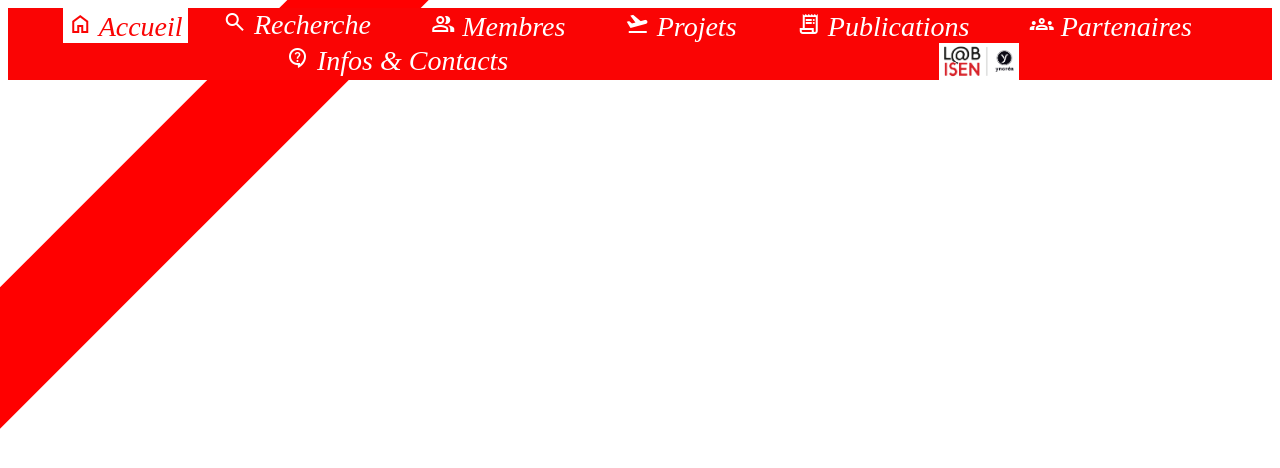
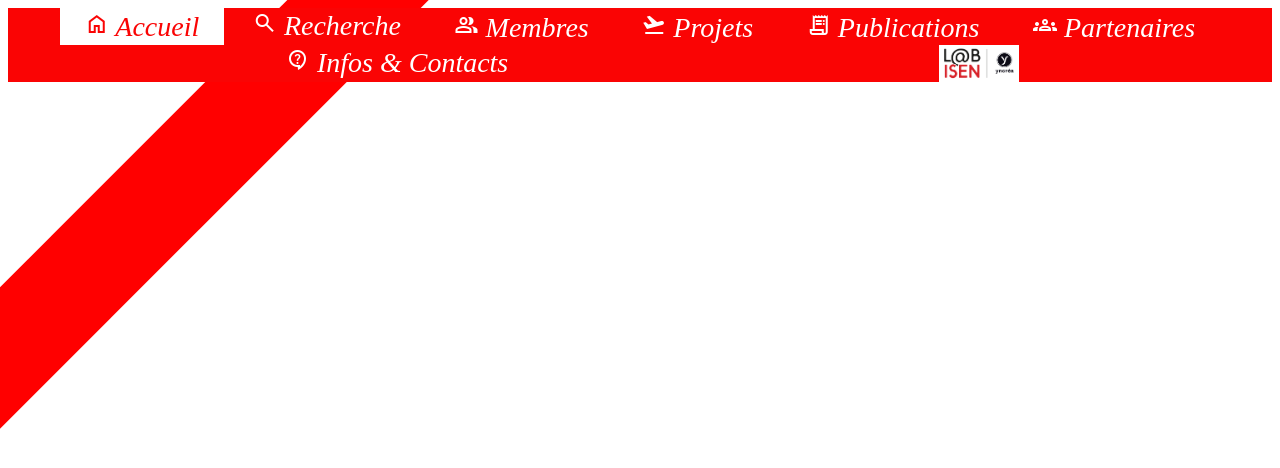
Before and after one commit to groupe5CIR1n/groupe5cir1n.github.io, a plain HTML site: page index.html in a window 1280 px wide. Drawn offline with nearby package versions, Linux system fonts and the light colour scheme.

Commit message:
Fixed selected items in header.

```diff
--- a/style.css
+++ b/style.css
@@ -98,8 +98,9 @@ body {
     background-color: white;
     font-size: 28px;
     color: black;
-    padding-left: 5px;
-    padding-right: 5px;
+    padding-left: 25px;
+    padding-right: 25px;
+    padding-bottom: 2px;
     border: none;
 }
 
```
